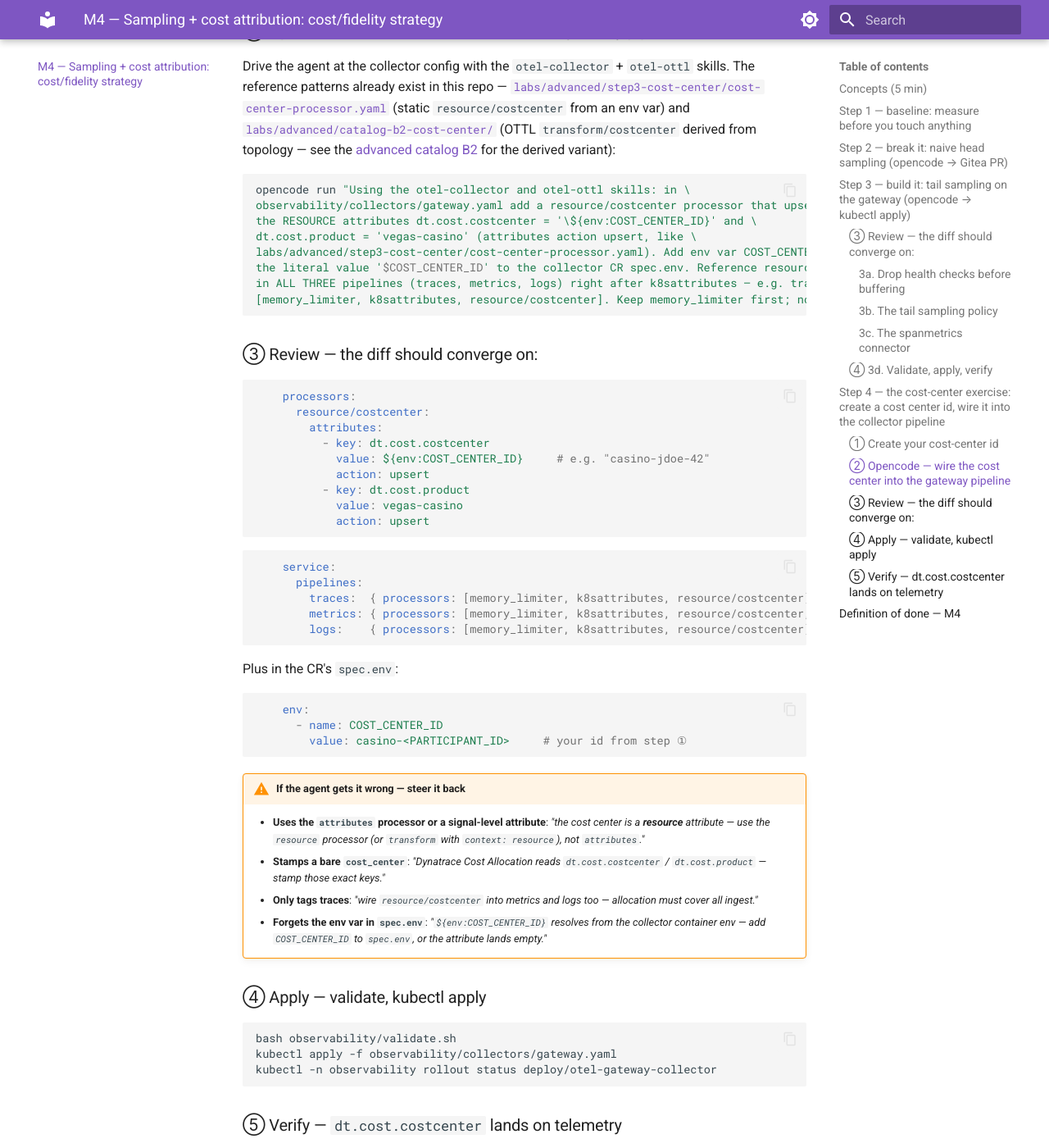
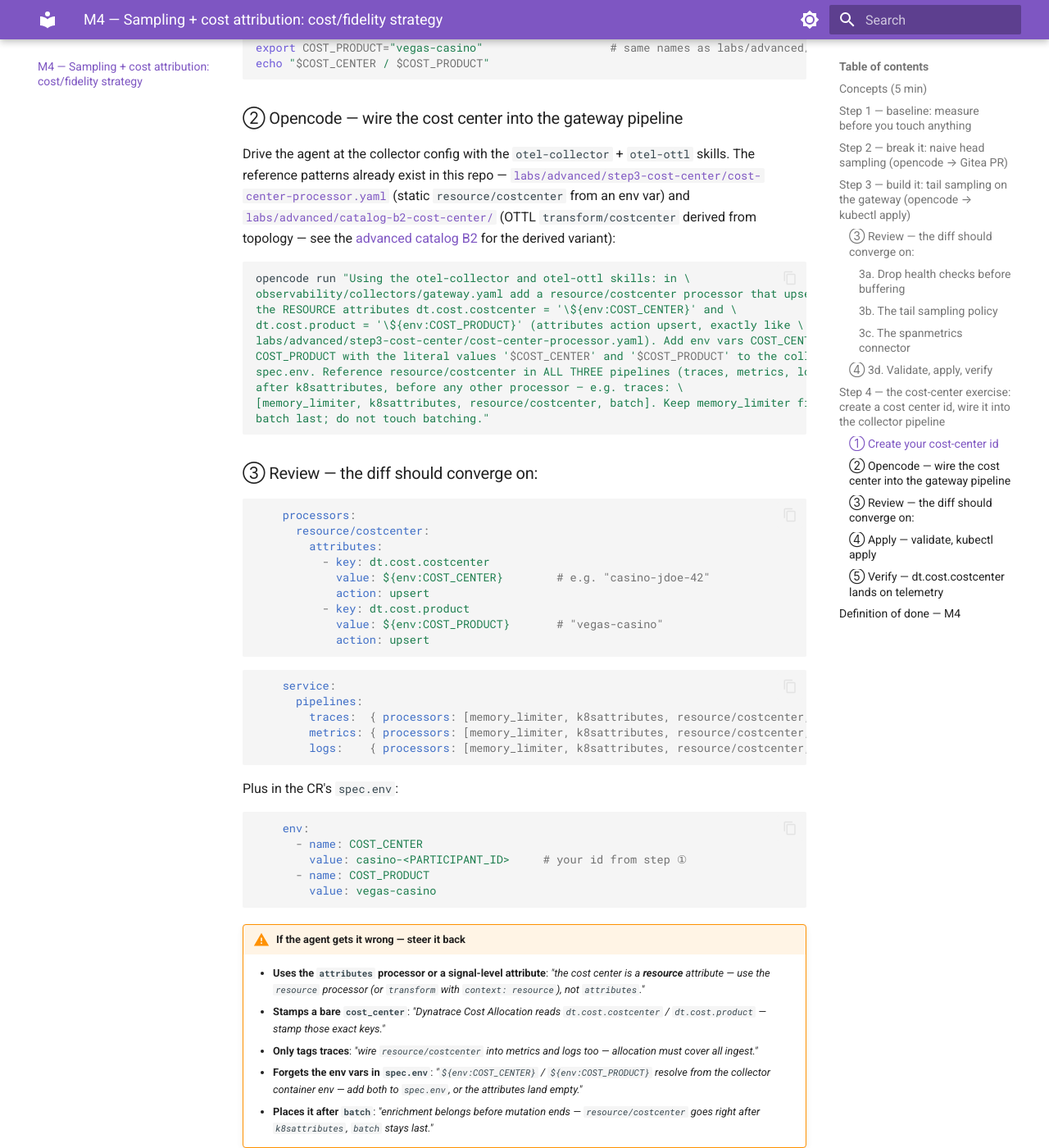
Before and after one commit to henrikrexed/Otel-Training, an MkDocs documentation site: the page built from docs-site/module-4.md, in a window 1280 px wide and 1400 px high, scrolled down 4920 px. Shown: the whole window at 82% size. Built offline with MkDocs 1.6.1 and Material for MkDocs 9.7.7, drawn with Linux system fonts in a browser that asks for light colours; comment, search, counter and statistics services are not loaded; some of the changed text lies outside the part shown.

Commit message:
docs(site): fix ISI-7725 review findings — exporter/processor names + batch contradiction (ISI-7719)
Addresses the CHANGES REQUESTED review on PR #121 (ISI-7725):

- exporter name otlp_http -> otlphttp everywhere (module-3 tour + note,
  module-4 step 3 prompt/expected diff, module-5 step 1 prompt); otlphttp/dynatrace
  is the exporter instance defined in observability/collectors/gateway.yaml
- processor name cumulative_to_delta -> cumulativetodelta (the contrib processor
  type defined in gateway.yaml) in module-3/module-4/index
- batch contradiction resolved by aligning docs with the shipped gateway.yaml:
  it still uses the batch processor (LAST in all three pipelines) plus a plain
  sending_queue (queue_size 512, num_consumers 4, retry_on_failure) and NO
  sending_queue.batch; the deprecation note now frames exporter-level batching as
  the migration path, and every prompt/steer-back says keep memory_limiter first,
  batch last, do not touch batching
- M5 OpAMP bridge prompt: componentsAllowed exporters entry otlp_http -> otlphttp
  (allow-list matches component types; the collector exporter type is otlphttp)
- M4 cost-center exercise: env names aligned with labs/advanced/step3-cost-center/
  (COST_CENTER / COST_PRODUCT instead of COST_CENTER_ID); expected pipelines include
  cumulativetodelta and batch in the right positions
- module-3: casino UI port corrected to http://localhost:30000 (was localhost:3000)

mkdocs --strict + scripts/check_docs_mermaid.py green on the PR head.

Signed-off-by: Henrik Rexed <henrikrexed@yahoo.fr>

````diff
--- a/docs-site/module-4.md
+++ b/docs-site/module-4.md
@@ -88,8 +88,8 @@ num_traces: 50000) with policies keep-errors (status_code ERROR), keep-slow (lat
 baseline (probabilistic sampling_percentage: 10), placed after filter/noise in the traces pipeline; \
 (c) add a spanmetrics connector (explicit histogram buckets [5ms,10ms,25ms,50ms,100ms,250ms,500ms,1s,2.5s,5s,10s], \
 dimensions http.method + http.route, exemplars enabled) and wire it both ways: traces pipeline exporters \
-[otlp_http/dynatrace, spanmetrics], metrics pipeline receivers [otlp, spanmetrics]. Keep memory_limiter \
-first on every pipeline and do NOT add a batch processor."
+[otlphttp/dynatrace, spanmetrics], metrics pipeline receivers [otlp, spanmetrics]. Keep memory_limiter \
+first and batch LAST on every pipeline; do not touch batching (no sending_queue.batch)."
 ```
 
 ### ③ Review — the diff should converge on:
@@ -159,25 +159,30 @@ And wire both sides — traces export into it, metrics read from it:
       pipelines:
         traces:
           receivers: [otlp]
-          processors: [memory_limiter, k8sattributes, filter/noise, tail_sampling]
-          exporters: [otlp_http/dynatrace, spanmetrics]
+          processors: [memory_limiter, k8sattributes, filter/noise, tail_sampling, batch]
+          exporters: [otlphttp/dynatrace, spanmetrics]
         metrics:
           receivers: [otlp, spanmetrics]
-          processors: [memory_limiter, k8sattributes, transform/drop_player_id, cumulative_to_delta]
-          exporters: [otlp_http/dynatrace]
+          processors: [memory_limiter, k8sattributes, transform/drop_player_id, cumulativetodelta, batch]
+          exporters: [otlphttp/dynatrace]
 ```
 
-*(If you skipped the M3 stretch, your metrics processors simply will not have
-`transform/drop_player_id`. Keep the rest of your own file's lists.)*
+*(If you skipped the M3 exercise, your metrics processors simply will not have
+`transform/drop_player_id`. Keep the rest of your own file's lists — including
+`batch` last.)*
 
 !!! warning "If the agent gets it wrong — steer it back"
-    - **tail_sampling before filter/noise, or before k8sattributes**: *"order in
-      the traces pipeline must be `memory_limiter, k8sattributes, filter/noise,
-      tail_sampling` — enrichment first, then drop noise, then sample."*
+    - **tail_sampling before filter/noise, before k8sattributes, or after `batch`**: *"order
+      in the traces pipeline must be `memory_limiter, k8sattributes, filter/noise,
+      tail_sampling, batch` — enrichment first, then drop noise, then sample, batch
+      last."*
     - **spanmetrics not wired both ways**: *"traces pipeline must export to
       `spanmetrics` AND metrics pipeline must receive from `spanmetrics`."*
-    - **Adds a `batch` processor**: *"no batch processor — batching stays on the
-      exporter's `sending_queue.batch`."*
+    - **Touches batching** (drops `batch`, adds `sending_queue.batch`): *"the shipped
+      gateway batches with the `batch` processor, last — leave batching as shipped."*
+    - **Renames the exporter to `otlp_http`**: *"the exporter type is `otlphttp`
+      (HTTP), defined as `otlphttp/dynatrace` — `otlp_http` does not exist and the
+      collector rejects the config."*
 
 ### ④ 3d. Validate, apply, verify
 
@@ -223,8 +228,9 @@ Pick the id that will identify your team's ingest in the shared tenant — your
 `PARTICIPANT_ID` keeps it unique in class:
 
 ```bash
-export COST_CENTER_ID="casino-${PARTICIPANT_ID}"     # e.g. casino-jdoe-42
-echo "$COST_CENTER_ID"
+export COST_CENTER="casino-${PARTICIPANT_ID}"        # e.g. casino-jdoe-42
+export COST_PRODUCT="vegas-casino"                   # same names as labs/advanced/step3-cost-center/
+echo "$COST_CENTER / $COST_PRODUCT"
 ```
 
 ### ② Opencode — wire the cost center into the gateway pipeline
@@ -241,12 +247,14 @@ variant):
 ```bash
 opencode run "Using the otel-collector and otel-ottl skills: in \
 observability/collectors/gateway.yaml add a resource/costcenter processor that upserts \
-the RESOURCE attributes dt.cost.costcenter = '\${env:COST_CENTER_ID}' and \
-dt.cost.product = 'vegas-casino' (attributes action upsert, like \
-labs/advanced/step3-cost-center/cost-center-processor.yaml). Add env var COST_CENTER_ID with \
-the literal value '$COST_CENTER_ID' to the collector CR spec.env. Reference resource/costcenter \
-in ALL THREE pipelines (traces, metrics, logs) right after k8sattributes — e.g. traces: \
-[memory_limiter, k8sattributes, resource/costcenter]. Keep memory_limiter first; no batch processor."
+the RESOURCE attributes dt.cost.costcenter = '\${env:COST_CENTER}' and \
+dt.cost.product = '\${env:COST_PRODUCT}' (attributes action upsert, exactly like \
+labs/advanced/step3-cost-center/cost-center-processor.yaml). Add env vars COST_CENTER and \
+COST_PRODUCT with the literal values '$COST_CENTER' and '$COST_PRODUCT' to the collector CR \
+spec.env. Reference resource/costcenter in ALL THREE pipelines (traces, metrics, logs) right \
+after k8sattributes, before any other processor — e.g. traces: \
+[memory_limiter, k8sattributes, resource/costcenter, batch]. Keep memory_limiter first and \
+batch last; do not touch batching."
 ```
 
 ### ③ Review — the diff should converge on:
@@ -256,27 +264,29 @@ in ALL THREE pipelines (traces, metrics, logs) right after k8sattributes — e.g
       resource/costcenter:
         attributes:
           - key: dt.cost.costcenter
-            value: ${env:COST_CENTER_ID}     # e.g. "casino-jdoe-42"
+            value: ${env:COST_CENTER}        # e.g. "casino-jdoe-42"
             action: upsert
           - key: dt.cost.product
-            value: vegas-casino
+            value: ${env:COST_PRODUCT}       # "vegas-casino"
             action: upsert
 ```
 
 ```yaml
     service:
       pipelines:
-        traces:  { processors: [memory_limiter, k8sattributes, resource/costcenter] }
-        metrics: { processors: [memory_limiter, k8sattributes, resource/costcenter, cumulative_to_delta] }
-        logs:    { processors: [memory_limiter, k8sattributes, resource/costcenter] }
+        traces:  { processors: [memory_limiter, k8sattributes, resource/costcenter, batch] }
+        metrics: { processors: [memory_limiter, k8sattributes, resource/costcenter, cumulativetodelta, batch] }
+        logs:    { processors: [memory_limiter, k8sattributes, resource/costcenter, batch] }
 ```
 
 Plus in the CR's `spec.env`:
 
 ```yaml
     env:
-      - name: COST_CENTER_ID
+      - name: COST_CENTER
         value: casino-<PARTICIPANT_ID>     # your id from step ①
+      - name: COST_PRODUCT
+        value: vegas-casino
 ```
 
 !!! warning "If the agent gets it wrong — steer it back"
@@ -287,9 +297,12 @@ Plus in the CR's `spec.env`:
       `dt.cost.costcenter` / `dt.cost.product` — stamp those exact keys."*
     - **Only tags traces**: *"wire `resource/costcenter` into metrics and logs
       too — allocation must cover all ingest."*
-    - **Forgets the env var in `spec.env`**: *"`${env:COST_CENTER_ID}` resolves
-      from the collector container env — add `COST_CENTER_ID` to `spec.env`, or
-      the attribute lands empty."*
+    - **Forgets the env vars in `spec.env`**: *"`${env:COST_CENTER}` /
+      `${env:COST_PRODUCT}` resolve from the collector container env — add both
+      to `spec.env`, or the attributes land empty."*
+    - **Places it after `batch`**: *"enrichment belongs before mutation ends —
+      `resource/costcenter` goes right after `k8sattributes`, `batch` stays
+      last."*
 
 ### ④ Apply — validate, kubectl apply
 
````
Also changed, not shown: docs-site/index.md (+1 -1 lines), docs-site/module-2.md (+3 -2 lines), docs-site/module-3.md (+29 -21 lines), docs-site/module-5.md (+16 -10 lines), docs-site/setup.md (+5 -4 lines).
